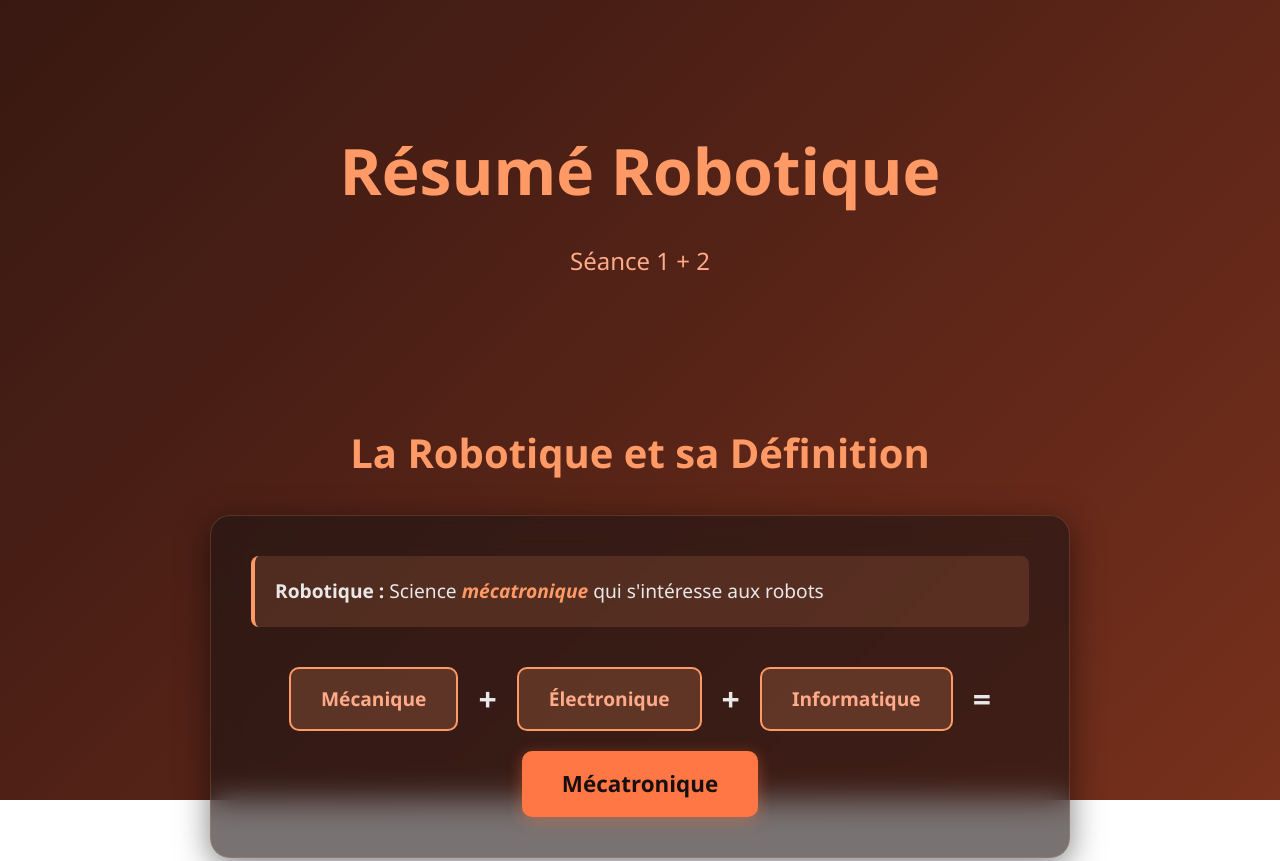
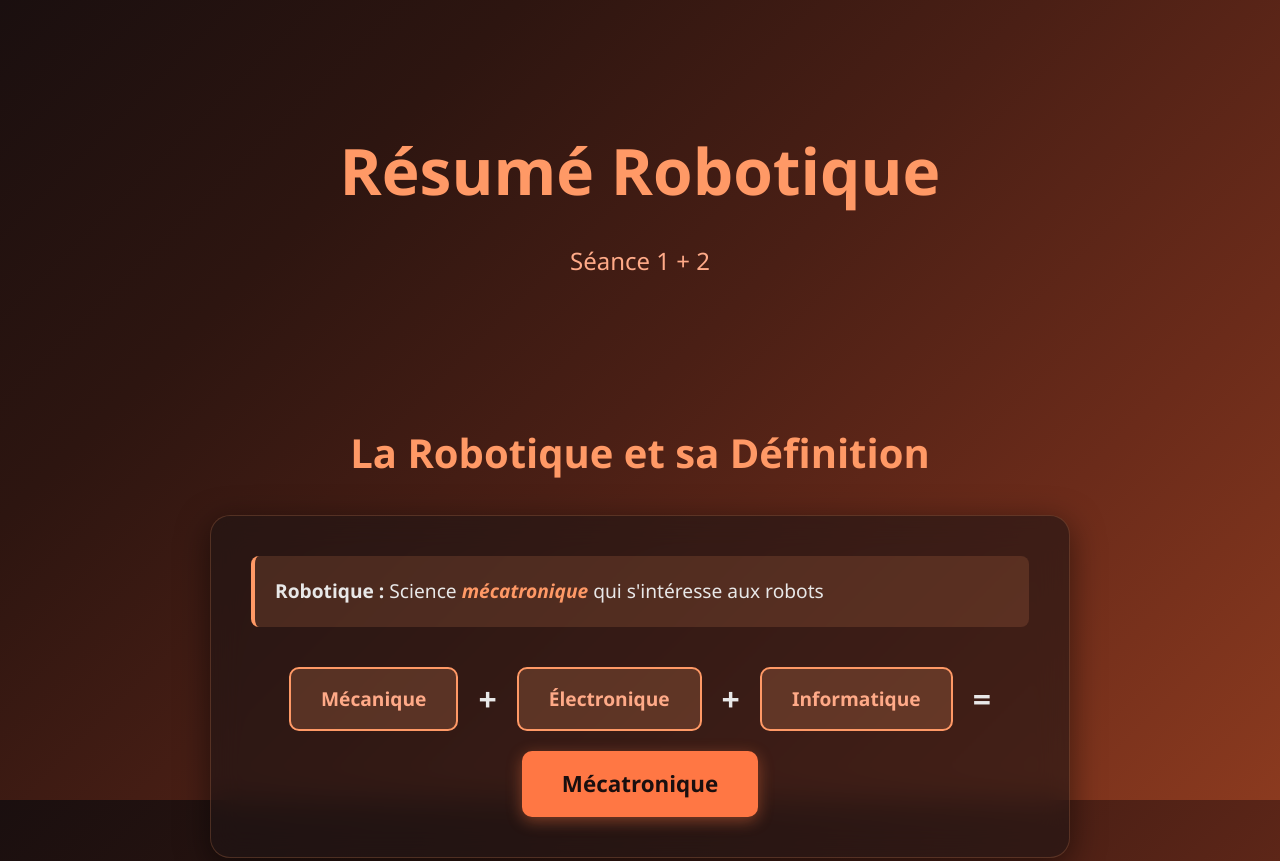
Before and after one commit to hsdcc/hsdcc.github.io, a plain HTML site: page robotique/index.html in a window 1280 px wide. Shown: the top 861 px of the page. Drawn offline with Linux system fonts and the light colour scheme.

Commit message:
updated to show the background

```diff
--- a/robotique/index.html
+++ b/robotique/index.html
@@ -7,7 +7,6 @@
     <link rel="stylesheet" href="style.css">
 </head>
 <body>
-    <div class="background-animation"></div>
 
     <div class="container">
         <header>
--- a/robotique/style.css
+++ b/robotique/style.css
@@ -9,19 +9,12 @@ body {
     color: #e8e8e8;
     overflow-x: hidden;
     line-height: 1.6;
+    background: linear-gradient(135deg, #1a0f0f 0%, #2d1510 25%, #4a1f15 50%, #6b2b1a 75%, #8b3a1f 100%);
+    background-attachment: fixed;
+    background-size: 200% 200%;
+    animation: gradientShift 20s ease infinite;
 }
 
-.background-animation {
-    position: fixed;
-    top: 0;
-    left: 0;
-    width: 100%;
-    height: 100%;
-    background: linear-gradient(135deg, #1a0f0f 0%, #2d1510 25%, #4a1f15 50%, #6b2b1a 75%, #8b3a1f 100%);
-    background-size: 200% 200%;
-    animation: gradientShift 20s ease infinite;
-    z-index: -1;
-}
 
 @keyframes gradientShift {
     0% {
```
